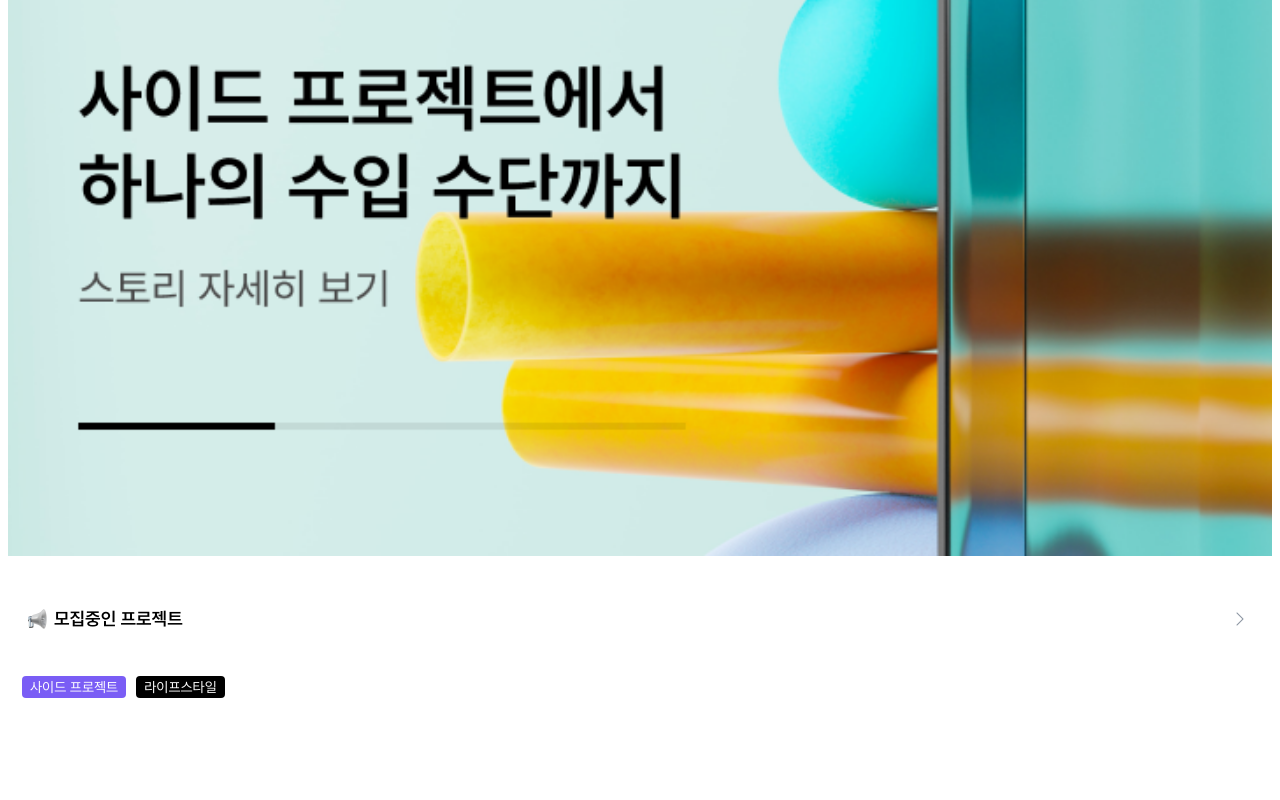
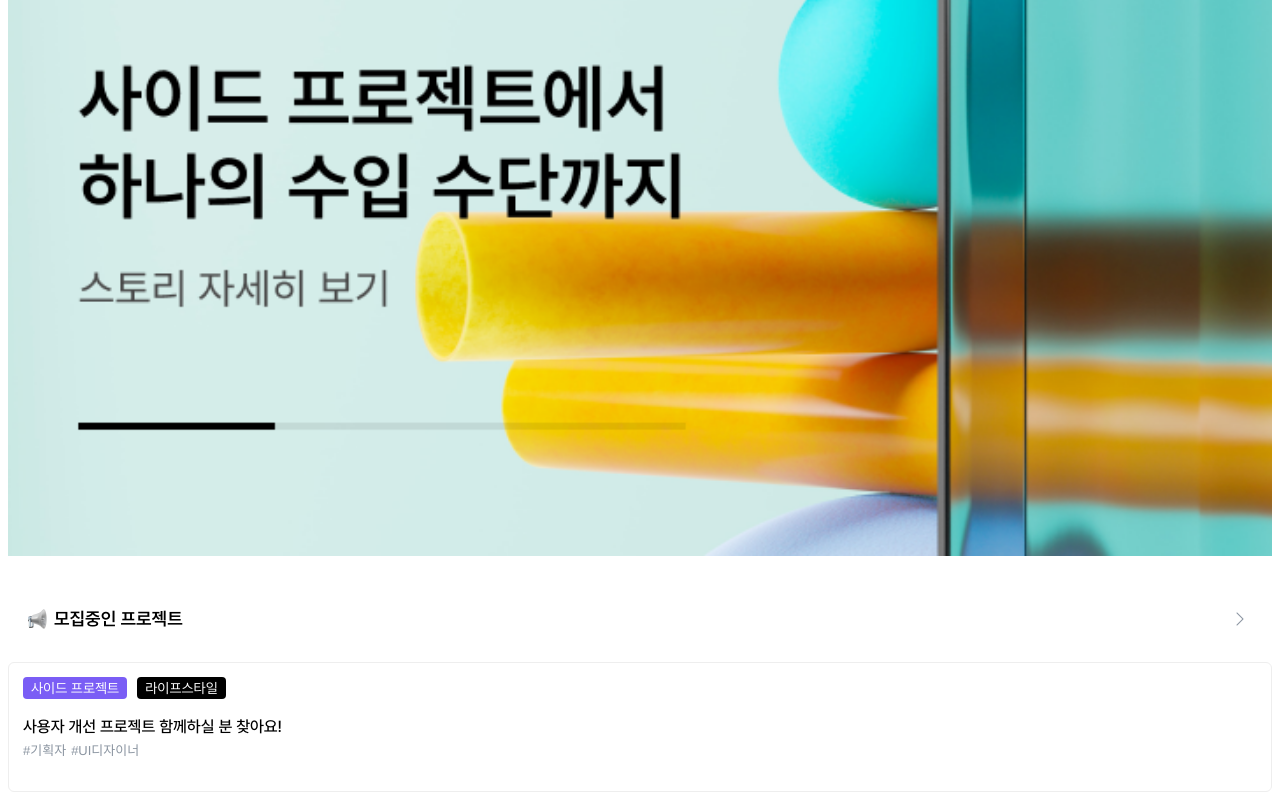
Before and after one commit to diglowc/vue_study, a Vue app: page / in a window 1280 px wide. Shown: the part 235-1035 px from the top of the page. Before the commit the page ends 973 px from the top, so only its background shows below. Built offline with nearby package versions, Linux system fonts and the light colour scheme.

Commit message:
feat: 태그 목록 배열로 전달하여 ProjectPosting에 추가

```diff
--- a/src/components/resources/ProjectPosting.vue
+++ b/src/components/resources/ProjectPosting.vue
@@ -7,10 +7,10 @@
       <CategoryRect :="{ title: smallCategory }" back-color="#7A5DF5" />
       <CategoryRect :="{ title: bigCategory }" back-color="black" />
     </div>
-    <!-- <p class="projectPostingTitle">{{ title }}</p> -->
-    <!-- <div class="tagBox">
-      <p>{{}}</p>
-    </div> -->
+    <p class="projectPostingTitle">{{ title }}</p>
+    <div class="tagBox">
+      <p class="tag" v-for="tag in tags" v-bind:key="tag">#{{ tag }}</p>
+    </div>
     <p class="projectPostingContent"></p>
   </div>
 </template>
@@ -22,6 +22,7 @@ interface Props {
   smallCategory: string;
   bigCategory: string;
   title: string;
+  tags: string[];
 }
 
 const props = defineProps<Props>();
@@ -39,8 +40,10 @@ import CategoryRect from "@/components/resources/CategoryRect.vue";
 <style lang="scss">
 .projectPosting {
   flex: 1;
-  border: 1px #eeeeee;
+  border: 1px solid #eeeeee;
+  border-radius: 6px;
   padding: 14px;
+  text-align: left;
 }
 .projectCategoryBox {
   display: flex;
@@ -49,7 +52,7 @@ import CategoryRect from "@/components/resources/CategoryRect.vue";
 }
 .projectPostingTitle {
   margin-top: 18px;
-  //   width: fit-content;
+  margin-bottom: 0px;
   font-size: 16px;
   color: #000000;
   font-family: "Pretendard-Medium";
@@ -58,8 +61,13 @@ import CategoryRect from "@/components/resources/CategoryRect.vue";
   margin-top: 4px;
   display: flex;
   flex-wrap: wrap;
+  font-size: 13px;
+}
+.tag {
+  font-size: 13px;
   color: #8b95a1;
-  font-size: 13px;
+  margin-block: 0;
+  margin-right: 5px;
 }
 .projectPostingContent {
   margin-top: 18px;
--- a/src/views/HomeView.vue
+++ b/src/views/HomeView.vue
@@ -22,6 +22,7 @@
         smallCategory="사이드 프로젝트"
         bigCategory="라이프스타일"
         title="사용자 개선 프로젝트 함께하실 분 찾아요!"
+        v-bind:tags="['기획자', 'UI디자이너']"
       />
     </div>
     <!-- 팀원구인 -->
```
